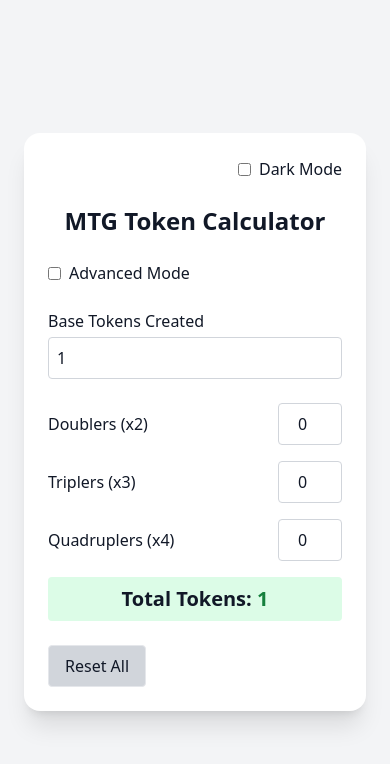
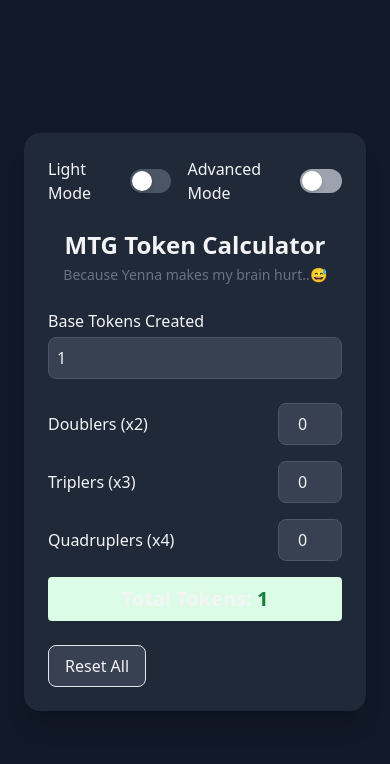
Before and after one commit to Whuki/mtg-token-calculator, a React (Vite) app: page / in a window 390 px wide. Shown: the top 764 px of the page. Built offline with nearby package versions, Linux system fonts and the light colour scheme.

Commit message:
Make dark mode default and improve mobile UI

```diff
--- a/src/App.jsx
+++ b/src/App.jsx
@@ -12,19 +12,16 @@
 export default function App() {
   const [baseTokens, setBaseTokens] = useState(1);
   const [advancedMode, setAdvancedMode] = useState(false);
-  const [darkMode, setDarkMode] = useState(false);
+  const [darkMode, setDarkMode] = useState(true); // Dark mode default
 
-  // Simple mode multipliers
   const [doublers, setDoublers] = useState(0);
   const [triplers, setTriplers] = useState(0);
   const [quadruplers, setQuadruplers] = useState(0);
 
-  // Advanced mode state
   const [cards, setCards] = useState([
     { name: CARD_PRESETS[0].name, multiplier: CARD_PRESETS[0].multiplier, quantity: 1 },
   ]);
 
-  // Totals
   const simpleTotal =
     baseTokens * Math.pow(2, doublers) * Math.pow(3, triplers) * Math.pow(4, quadruplers);
   const advancedTotal =
@@ -32,34 +29,58 @@
     cards.reduce((acc, card) => acc * Math.pow(card.multiplier, card.quantity), 1);
 
   return (
-    <div className={`${darkMode ? "bg-gray-900 text-gray-100" : "bg-gray-100 text-gray-900"} min-h-screen flex items-center justify-center p-6`}>
-      <div className={`w-full max-w-5xl shadow-xl rounded-2xl p-6 space-y-6
-        ${darkMode ? "bg-gray-800 text-gray-100" : "bg-white text-gray-900"}`}>
+    <div
+      className={`${
+        darkMode ? "bg-gray-900 text-gray-100" : "bg-gray-100 text-gray-900"
+      } min-h-screen flex items-center justify-center p-6 transition-colors duration-300`}
+    >
+      <div
+        className={`w-full max-w-5xl shadow-xl rounded-2xl p-6 space-y-6 transition-all duration-300
+        ${darkMode ? "bg-gray-800 text-gray-100" : "bg-white text-gray-900"}`}
+      >
+        {/* Toggle switches */}
+        <div className="flex justify-end gap-4">
+          {/* Dark/Light Mode */}
+          <div className="flex items-center gap-2">
+            <span>Light Mode</span>
+            <button
+              onClick={() => setDarkMode(!darkMode)}
+              className={`w-12 h-6 rounded-full relative transition-colors ${
+                darkMode ? "bg-gray-600" : "bg-yellow-400"
+              }`}
+            >
+              <span
+                className={`absolute top-0.5 left-0.5 w-5 h-5 rounded-full bg-white shadow-md transform transition-transform ${
+                  darkMode ? "" : "translate-x-6"
+                }`}
+              ></span>
+            </button>
+          </div>
 
-        {/* Dark Mode Toggle */}
-        <div className="flex justify-end">
-          <label className="flex items-center gap-2">
-            <input
-              type="checkbox"
-              checked={darkMode}
-              onChange={() => setDarkMode(!darkMode)}
-            />
-            Dark Mode
-          </label>
+          {/* Advanced Mode */}
+          <div className="flex items-center gap-2">
+            <span>Advanced Mode</span>
+            <button
+              onClick={() => setAdvancedMode(!advancedMode)}
+              className={`w-12 h-6 rounded-full relative transition-colors ${
+                advancedMode ? "bg-blue-500" : "bg-gray-400"
+              }`}
+            >
+              <span
+                className={`absolute top-0.5 left-0.5 w-5 h-5 rounded-full bg-white shadow-md transform transition-transform ${
+                  advancedMode ? "translate-x-6" : ""
+                }`}
+              ></span>
+            </button>
+          </div>
         </div>
 
-        <h1 className="text-2xl font-bold text-center">MTG Token Calculator</h1>
-
-        {/* Advanced Mode Toggle */}
-        <div>
-          <label className="flex items-center gap-2">
-            <input
-              type="checkbox"
-              checked={advancedMode}
-              onChange={() => setAdvancedMode(!advancedMode)}
-            />
-            Advanced Mode
-          </label>
+        {/* Heading */}
+        <div className="text-center">
+          <h1 className="text-2xl font-bold">MTG Token Calculator</h1>
+          <p className="text-sm text-gray-500 dark:text-gray-400 mt-1">
+            Because Yenna makes my brain hurt..😅
+          </p>
         </div>
 
         {/* Base Tokens */}
@@ -70,7 +91,7 @@
             min="0"
             value={baseTokens}
             onChange={(e) => setBaseTokens(Number(e.target.value))}
-            className={`w-full p-2 border rounded focus:outline-none focus:ring-2
+            className={`w-full p-2 border rounded-lg focus:outline-none focus:ring-2 transition-colors
               ${darkMode ? "bg-gray-700 border-gray-600 text-gray-100 focus:ring-blue-400"
                          : "bg-white border-gray-300 text-gray-900 focus:ring-blue-400"}`}
           />
@@ -91,14 +112,14 @@
                   min="0"
                   value={item.value}
                   onChange={(e) => item.setValue(Number(e.target.value))}
-                  className={`w-16 p-2 border rounded text-center focus:outline-none focus:ring-2
+                  className={`w-16 p-2 border rounded-lg text-center focus:outline-none focus:ring-2 transition-colors
                     ${darkMode ? "bg-gray-700 border-gray-600 text-gray-100 focus:ring-blue-400"
                                : "bg-white border-gray-300 text-gray-900 focus:ring-blue-400"}`}
                 />
               </div>
             ))}
 
-            <div className="text-center text-xl font-bold mt-4 p-2 rounded bg-green-100 dark:bg-green-800">
+            <div className="text-center text-xl font-bold mt-4 p-2 rounded bg-green-100 dark:bg-green-800 transition-colors">
               Total Tokens: <span className="text-green-700 dark:text-green-300">{simpleTotal}</span>
             </div>
           </div>
@@ -107,63 +128,75 @@
         {/* Advanced Mode Table */}
         {advancedMode && (
           <div className="overflow-x-auto scrollbar-thin scrollbar-thumb-blue-500 scrollbar-track-gray-300 dark:scrollbar-track-gray-700 dark:scrollbar-thumb-blue-600">
-            <table className="w-full min-w-[550px] border-collapse">
+            <table className="w-full min-w-[550px] border-collapse rounded-lg">
               <thead className="hidden md:table-header-group">
                 <tr>
-                  <th className="px-2 py-1 w-48">Card Name</th>
-                  <th className="px-2 py-1 w-20">Multiplier</th>
-                  <th className="px-2 py-1 w-20">Quantity</th>
-                  <th className="px-2 py-1 w-16">Remove</th>
+                  <th className="px-2 py-1 w-48 text-left">Card Name</th>
+                  <th className="px-2 py-1 w-20 text-center">Multiplier</th>
+                  <th className="px-2 py-1 w-20 text-center">Quantity</th>
+                  <th className="px-2 py-1 w-16 text-center">Remove</th>
                 </tr>
               </thead>
               <tbody className="block md:table-row-group">
                 {cards.map((card, idx) => (
-                  <tr key={idx} className={`block md:table-row ${idx % 2 === 0 ? (darkMode ? "bg-gray-800" : "bg-gray-50") : (darkMode ? "bg-gray-700" : "bg-white")}`}>
+                  <tr
+                    key={idx}
+                    className={`block md:table-row gap-2 md:gap-0 items-center transition-colors rounded-lg
+                      ${idx % 2 === 0 ? (darkMode ? "bg-gray-800 hover:bg-gray-700" : "bg-gray-50 hover:bg-gray-100")
+                                       : (darkMode ? "bg-gray-700 hover:bg-gray-600" : "bg-white hover:bg-gray-100")}`}
+                  >
                     <td className="block md:table-cell px-2 py-1">
                       <span className="md:hidden font-semibold">Card Name: </span>
                       <select
                         value={card.name}
                         onChange={(e) => {
-                          const selected = CARD_PRESETS.find(c => c.name === e.target.value);
-                          setCards(cards.map((c, i) =>
-                            i === idx ? { ...c, name: selected.name, multiplier: selected.multiplier } : c
-                          ));
+                          const selected = CARD_PRESETS.find((c) => c.name === e.target.value);
+                          setCards(
+                            cards.map((c, i) =>
+                              i === idx ? { ...c, name: selected.name, multiplier: selected.multiplier } : c
+                            )
+                          );
                         }}
-                        className={`w-full p-1 border rounded focus:outline-none focus:ring-2
-                          ${darkMode ? "border-gray-600 focus:ring-blue-400" : "border-gray-300 focus:ring-blue-400"}`}
-                        style={{ backgroundColor: "inherit", color: darkMode ? "#f5f5f5" : "#111" }}
+                        className={`p-1 border rounded-lg focus:outline-none focus:ring-2 w-full md:w-auto max-w-[150px] transition-colors
+                          ${darkMode ? "border-gray-600 focus:ring-blue-400 bg-gray-700 text-gray-100"
+                                     : "border-gray-300 focus:ring-blue-400 bg-white text-gray-900"}`}
                       >
                         {CARD_PRESETS.map((c) => (
-                          <option key={c.name} value={c.name} className={darkMode ? "text-gray-100 bg-gray-800" : ""}>
+                          <option key={c.name} value={c.name}>
                             {c.name}
                           </option>
                         ))}
                       </select>
                     </td>
+
                     <td className="block md:table-cell px-2 py-1 text-center">
                       <span className="md:hidden font-semibold">Multiplier: </span>
                       {card.multiplier}
                     </td>
-                    <td className="block md:table-cell px-2 py-1">
-                      <span className="md:hidden font-semibold">Quantity: </span>
+
+                    <td className="block md:table-cell px-2 py-1 flex justify-center md:justify-start items-center">
+                      <span className="md:hidden font-semibold mr-1">Quantity: </span>
                       <input
                         type="number"
                         min="0"
                         value={card.quantity}
                         onChange={(e) =>
-                          setCards(cards.map((c, i) =>
-                            i === idx ? { ...c, quantity: Number(e.target.value) } : c
-                          ))
+                          setCards(
+                            cards.map((c, i) =>
+                              i === idx ? { ...c, quantity: Number(e.target.value) } : c
+                            )
+                          )
                         }
-                        className={`w-16 p-1 border rounded text-center focus:outline-none focus:ring-2
+                        className={`w-16 p-1 border rounded-lg text-center focus:outline-none focus:ring-2 transition-colors
                           ${darkMode ? "bg-gray-700 border-gray-600 text-gray-100 focus:ring-blue-400"
                                      : "bg-white border-gray-300 text-gray-900 focus:ring-blue-400"}`}
                       />
                     </td>
+
                     <td className="block md:table-cell px-2 py-1 text-center">
-                      <span className="md:hidden font-semibold">Remove: </span>
                       <button
-                        className={`px-2 py-1 border rounded ${darkMode ? "bg-red-700 text-white hover:bg-red-600" : "bg-red-500 text-white hover:bg-red-600"}`}
+                        className={`px-2 py-1 border rounded-lg transition-colors
+                          ${darkMode ? "bg-red-700 text-white hover:bg-red-600" : "bg-red-500 text-white hover:bg-red-600"}`}
                         onClick={() => setCards(cards.filter((_, i) => i !== idx))}
                       >
                         X
@@ -175,13 +208,19 @@
             </table>
 
             <button
-              className={`mt-2 px-4 py-2 border rounded ${darkMode ? "bg-blue-700 text-white hover:bg-blue-600" : "bg-blue-500 text-white hover:bg-blue-600"}`}
-              onClick={() => setCards([...cards, { name: CARD_PRESETS[0].name, multiplier: CARD_PRESETS[0].multiplier, quantity: 1 }])}
+              className={`mt-2 px-4 py-2 border rounded-lg transition-colors
+                ${darkMode ? "bg-blue-700 text-white hover:bg-blue-600" : "bg-blue-500 text-white hover:bg-blue-600"}`}
+              onClick={() =>
+                setCards([
+                  ...cards,
+                  { name: CARD_PRESETS[0].name, multiplier: CARD_PRESETS[0].multiplier, quantity: 1 },
+                ])
+              }
             >
               Add Card
             </button>
 
-            <div className="text-center text-xl font-bold mt-4 p-2 rounded bg-green-100 dark:bg-green-800">
+            <div className="text-center text-xl font-bold mt-4 p-2 rounded bg-green-100 dark:bg-green-800 transition-colors">
               Total Tokens: <span className="text-green-700 dark:text-green-300">{advancedTotal}</span>
             </div>
           </div>
@@ -190,7 +229,8 @@
         {/* Reset Button */}
         <div className="flex justify-between">
           <button
-            className={`px-4 py-2 border rounded ${darkMode ? "bg-gray-700 text-gray-100 hover:bg-gray-600" : "bg-gray-300 text-gray-900 hover:bg-gray-400"}`}
+            className={`px-4 py-2 border rounded-lg transition-colors
+              ${darkMode ? "bg-gray-700 text-gray-100 hover:bg-gray-600" : "bg-gray-300 text-gray-900 hover:bg-gray-400"}`}
             onClick={() => {
               setBaseTokens(1);
               setDoublers(0);
@@ -202,7 +242,6 @@
             Reset All
           </button>
         </div>
-
       </div>
     </div>
   );
```
Also changed, not shown: 1 other file (tests, documents, lock files or other folders).
